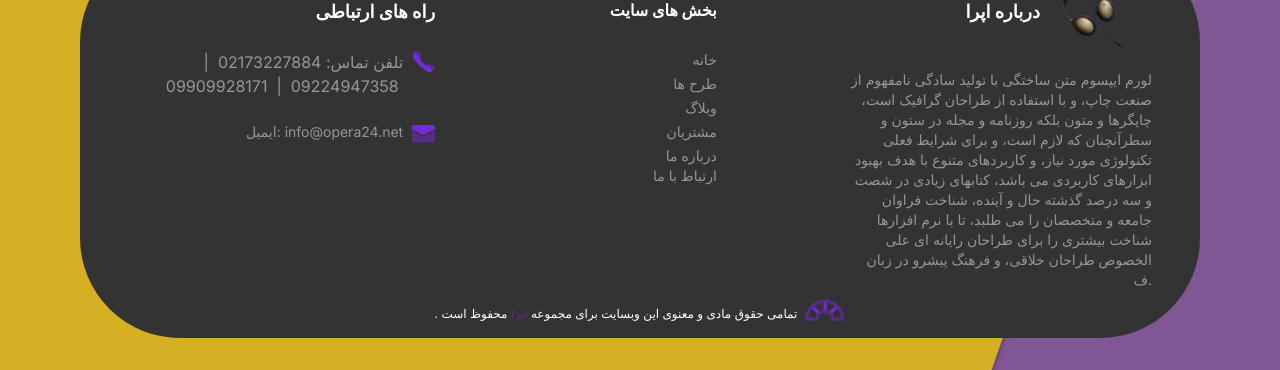
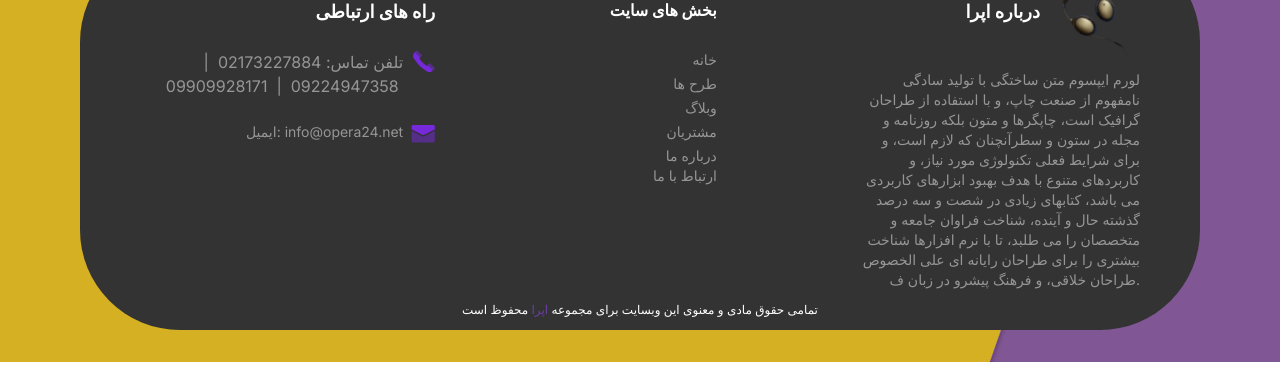
Before and after one commit to Parsa10Gh/Opera_saas, a Next.js app: page /contactus in a window 1280 px wide. Shown: the part 1202-1572 px from the top of the page. Built offline with nearby package versions, Linux system fonts and the light colour scheme.

Commit message:
some minor ui changes

```diff
--- a/src/components/blog/BlogCard.tsx
+++ b/src/components/blog/BlogCard.tsx
@@ -52,7 +52,7 @@ const BlogCard: FC<BlogCardProps> = ({
         dir="rtl"
         style={{ height: "100%", position: "relative" }}
       >
-        <div className="flex flex-col flex-grow">
+        <div className="flex pb-4 flex-col flex-grow">
           <h2
             className={`font-bold mb-2 transition-all duration-300 ${
               isActive
@@ -60,7 +60,7 @@ const BlogCard: FC<BlogCardProps> = ({
                 : "text-lg md:text-xl text-[#D6B023]"
             }`}
           >
-            <Link href={`/blogpages/${id}`}>{subtitle}</Link>{" "}
+            <Link href={`/blogpages/${id}`}>{subtitle}</Link>
             {/* <-- Update the href */}
           </h2>
           <p
--- a/src/components/footer/Footer.tsx
+++ b/src/components/footer/Footer.tsx
@@ -3,7 +3,7 @@ const Footer = () => {
   return (
     <div
       id="container"
-      className="flex flex-col md:flex items-center bg-[#333] text-white  xl:rounded-[100px] md:rounded-[60px] rounded-3xl md:mx-20 mx-10 mb-8 "
+      className="flex flex-col md:flex items-center bg-[#333] text-white  xl:rounded-[100px] md:rounded-[60px] rounded-3xl md:mx-20 mx-4 sm:mx-10 mb-8 "
       data-aos="fade-up"
     >
       <div
@@ -35,11 +35,8 @@ const Footer = () => {
               className="xl:size-6 md:size-4 size-5 ml-2"
             />
           </div>
-          <div
-            id="pictures"
-            className=" flex-1 xl:pb-20 md:pb-10 sm:pb-5"
-          >
-          {/* 2pictures */}
+          <div id="pictures" className=" flex-1 xl:pb-20 md:pb-10 sm:pb-5">
+            {/* 2pictures */}
           </div>
         </div>
         <div
@@ -85,7 +82,7 @@ const Footer = () => {
               className=" xl:mt-[-40px] xl:size-28 md:size-14 md:mt-[-20px] size-8 mt-[-7px]"
             />
           </div>
-          <p className="text-sm xl:text-sm text-[#979595] leading-relaxed lg:text-right text-center'">
+          <p className="text-sm xl:text-sm px-3 text-[#979595] leading-relaxed lg:text-right text-center'">
             لورم ایپسوم متن ساختگی با تولید سادگی نامفهوم از صنعت چاپ، و با
             استفاده از طراحان گرافیک است، چاپگرها و متون بلکه روزنامه و مجله در
             ستون و سطرآنچنان که لازم است، و برای شرایط فعلی تکنولوژی مورد نیاز،
@@ -96,16 +93,11 @@ const Footer = () => {
           </p>
         </div>
       </div>
-      <div id="bottom" className="flex-1 flex text-xs items-center ">
-        <p>
-          . تمامی حقوق مادی و معنوی این وبسایت برای مجموعه
-          <span className="text-[#552E87]"> اپرا</span> محفوظ است
+      <div id="bottom" className="flex text-xs justify-center items-center ">
+        <p dir="rtl" className="p-3 text-center">
+          تمامی حقوق مادی و معنوی این وبسایت برای مجموعه
+          <span className="text-[#6b40a3]"> اپرا</span> محفوظ است
         </p>
-        <img
-          src="/Group 2483.svg"
-          alt=""
-          className="xl:ml-2 xl:mt-2 xl:size-10 md:size-5 size-3 mt-1"
-        />
       </div>
     </div>
   );
--- a/src/components/navbar/DropDownNavbar.tsx
+++ b/src/components/navbar/DropDownNavbar.tsx
@@ -14,13 +14,11 @@ import {
   DialogFooter,
   DialogHeader,
   DialogTitle,
-  DialogTrigger,
 } from "@/components/ui/dialog";
 import { Button } from "@/components/ui/button";
 import { RsetLoggedIn } from "@/slices/NavbarSlices";
 import { useDispatch } from "react-redux";
-import { Router } from "lucide-react";
-import { useRouter } from "next/router";
+
 import Link from "next/link";
 
 const DropDownMenu = () => {
--- a/src/components/navbar/Navbar.tsx
+++ b/src/components/navbar/Navbar.tsx
@@ -36,7 +36,7 @@ const Navbar = () => {
       className="max-w-[1920px] absolute right-0 left-0 flex w-[95%] lg:h-24 md:h-20 sm:h-18 h-14 text-white justify-center bg-gradient-to-l from-[#552E87]/10 to-black/30 shadow-xl items-center rounded-xl z-50 px-4 mx-auto"
       style={{
         background:
-          "linear-gradient(90.02deg, #000000 -8.68%, #552E87 105.83%)",
+          "linear-gradient(90.02deg, #111111 -8.68%, #552E87 105.83%)",
         boxShadow: "0px 5px 42.6px 9px rgba(0, 0, 0, 1.36)",
       }}
       //box-shadow: 0px 5px 42.6px 9px rgba(0, 0, 0, 0.36);
```
